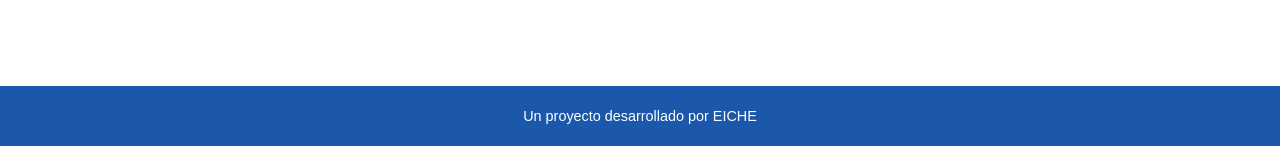
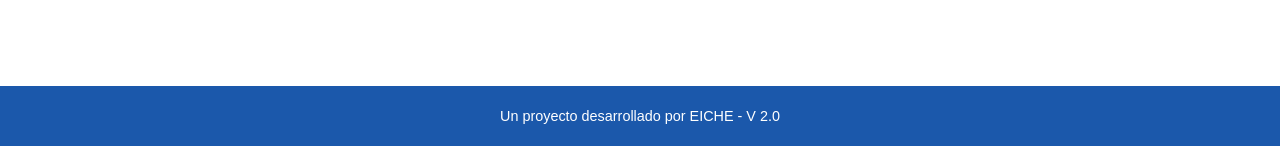
Before and after one commit to parrocet/licancabur, a Laravel app: page / in a window 1280 px wide. Shown: the part 654-800 px from the top of the page. Run offline with Laravel 8, Linux system fonts and the light colour scheme; style sheets or scripts are compiled from the project's sources; some libraries are stand-ins or nearby versions; some web fonts are replaced.

Commit message:
cambio en footer 1

```diff
--- a/resources/views/auth/login.blade.php
+++ b/resources/views/auth/login.blade.php
@@ -3595,7 +3595,7 @@ iframe {
         </div>
     </div>
 
-    <footer>Un proyecto desarrollado por EICHE</footer>
+    <footer>Un proyecto desarrollado por EICHE - V 2.0</footer>
     <!-- this template is made by silvan paul -->
 </body>
 </html>
```
